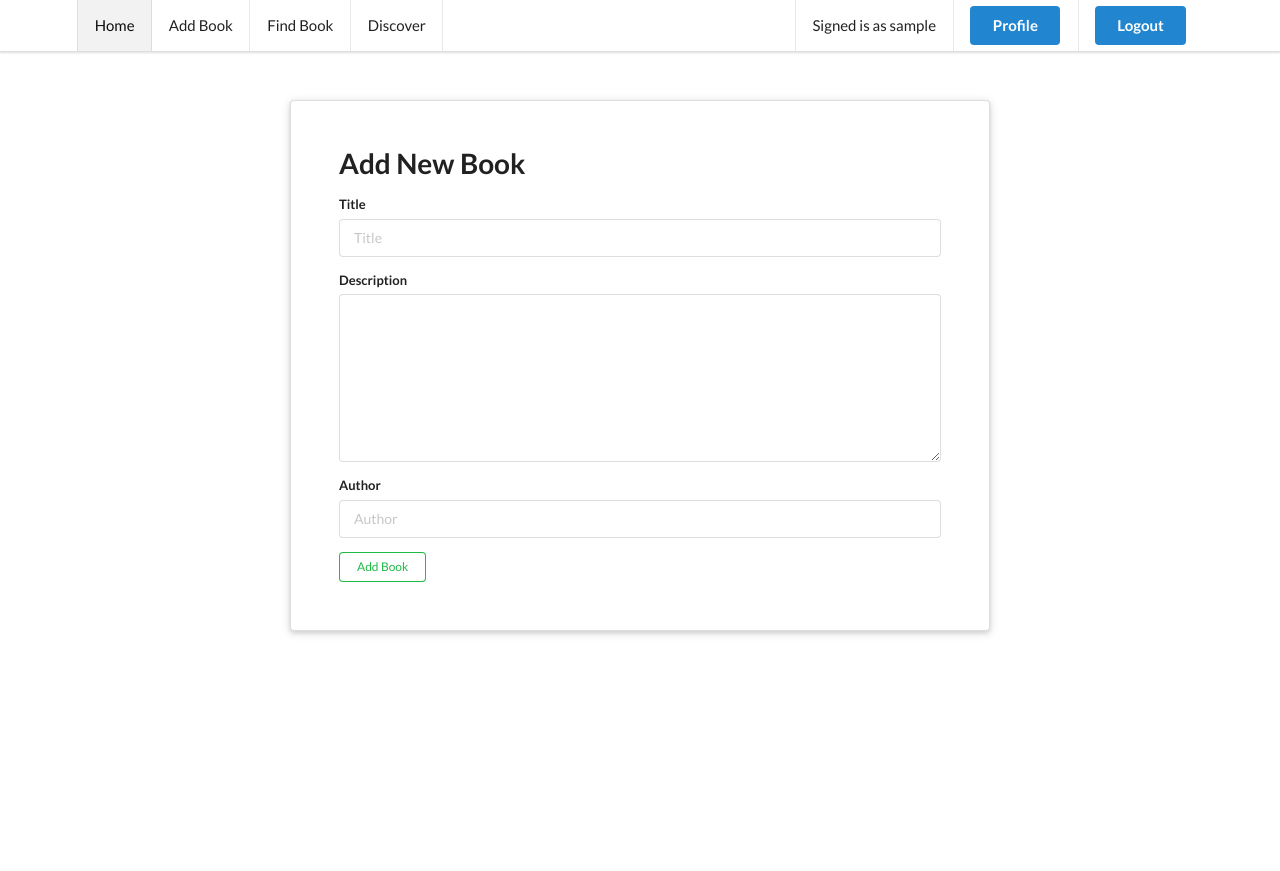
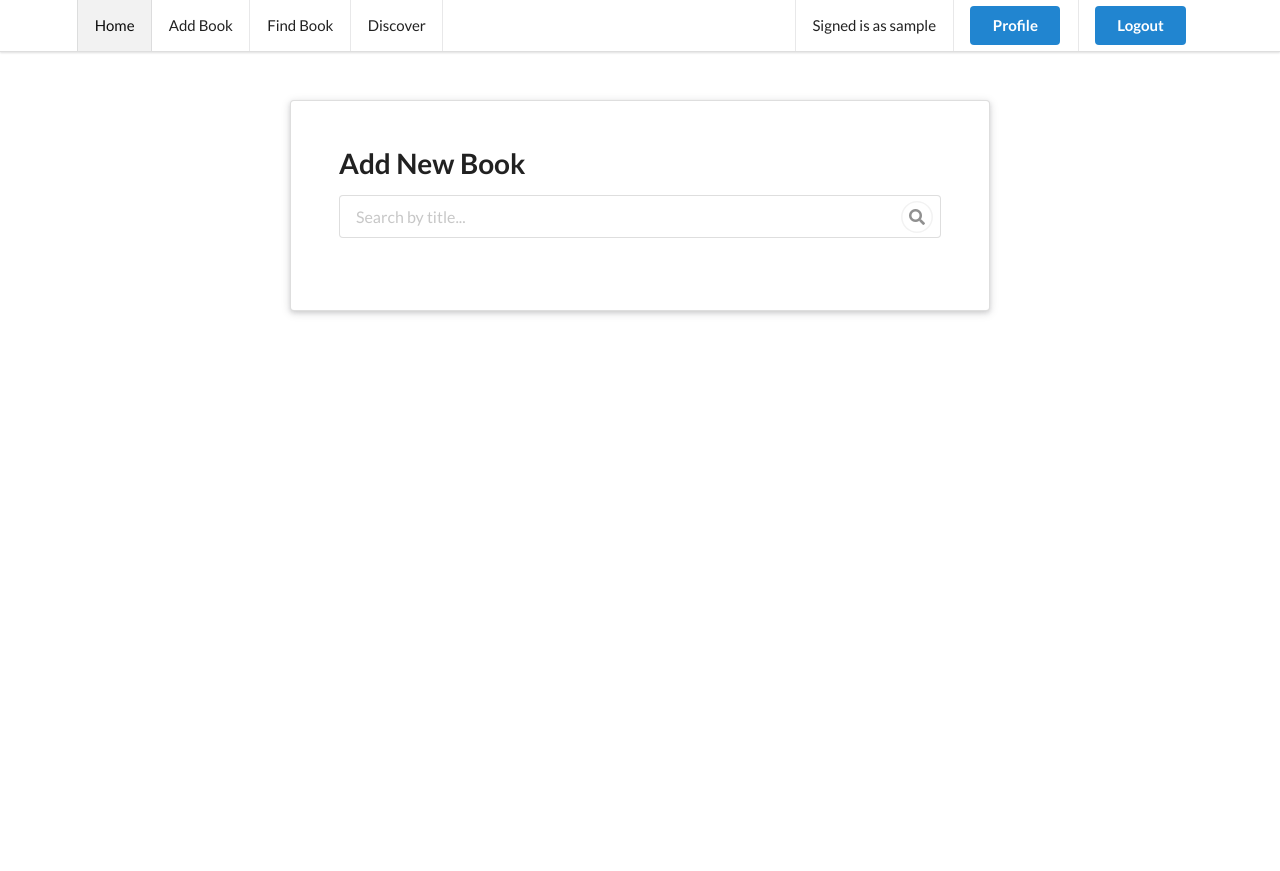
Before and after one commit to konradgnat/readbooks, a Node server app: page /books/new in a window 1280 px wide. Shown: the top 871 px of the page. Run offline with Node 20, Linux system fonts and the light colour scheme; the visitor is signed in with stand-in values (Sample User, id 1); some libraries are stand-ins or nearby versions.

Commit message:
Add google books API integration

```diff
--- a/models/book.js
+++ b/models/book.js
@@ -2,10 +2,11 @@ var mongoose = require('mongoose');
 
 var bookSchema = mongoose.Schema({
 	title: String,
+	thumbnail: String,
 	author: String,
-	dateRead: Date,
+	publishedDate: String,
 	description: String,
-	note: String,
+	thoughts: String,
     postedBy: {
     	id: {
     		type: mongoose.Schema.Types.ObjectId,
--- /dev/null
+++ b/public/js/bookApi.js
@@ -0,0 +1,86 @@
+'use strict';
+var booksArr = [];
+var search_input = document.getElementById('in');
+search_input.addEventListener('keydown', function(e){
+	if(e.key === 'Enter') {
+		searchByTitle();
+	}
+})
+
+function bookSelected(node) {
+	var id = parseInt(node.id);
+	node.setAttribute('onclick', '""');
+	document.getElementById('content').innerHTML = '';
+	var descFull = node.getElementsByClassName('descFull')[0];
+	descFull.style.display = 'block';
+	var descShort = node.getElementsByClassName('descShort')[0];
+	descShort.style.display = 'none';
+	var inputs = document.getElementsByTagName('input');
+	inputs[1].value = booksArr[id].thumbnail;
+	inputs[2].value = booksArr[id].title;
+	inputs[3].value = booksArr[id].date;
+	inputs[4].value = booksArr[id].author;
+	inputs[5].value = booksArr[id].descFull;
+	document.getElementById('new_form').appendChild(node);
+	document.getElementById('new_form').innerHTML += '<h4 class="ui header">What was memorable about this book?</h4>'
+		+ '<textarea row="5" type="text" name="thoughts" class="input" placeholder="250 words min"></textarea></div>';
+	document.getElementById('form_submit').style.display = "block";
+	document.getElementsByClassName('search_bar')[0].style.display = "none";
+}
+function searchByTitle() {
+	var s = document.getElementById('in').value;
+ 	var string = "https://www.googleapis.com/books/v1/volumes?q="+encodeURIComponent(s)+"&callback=handleResponse";
+	var ms = document.createElement('script');
+	ms.setAttribute('src',string);
+	document.head.appendChild(ms);
+}
+function handleResponse(response) {
+	booksArr = [];
+	var sectionHTML = '',
+		desc,
+		descFull,
+		descShort,
+		author,
+		thumbnail,
+		date;
+	console.log(response);
+	if(response.totalItems === 0){
+		document.getElementById("content").innerHTML = 'Nothing found';
+		return null;
+	}
+	for (var i = 0; i < response.items.length; i++) {
+		var book = {};
+		var item = response.items[i];
+		book.title = item.volumeInfo.title ? item.volumeInfo.title : '';
+		book.date = item.volumeInfo.publishedDate ? item.volumeInfo.publishedDate : '';
+		if(item.volumeInfo.description) {
+			book.descFull = item.volumeInfo.description;
+			book.descShort = item.volumeInfo.description.slice(0,50) + '...';
+		} else {
+			book.descFull = '';
+			book.descShort = '';
+		}
+
+		book.author = item.volumeInfo.authors ? item.volumeInfo.authors[0] : '';
+		book.thumbnail = item.volumeInfo.imageLinks ? item.volumeInfo.imageLinks.smallThumbnail : '/images/no_results.svg';
+		booksArr.push(book);
+
+		var itemHTML = '<div class="item" id="' + i
+			+ '"" onclick="bookSelected(this)"><a class="ui tiny image"><img src="'
+			+ book.thumbnail
+			+ '"></a><div class="content"><a class="header">'
+			+ book.title
+			+ '</a><div class="meta"><span class="date">'
+			+ book.date
+			+ '</span><span class="author">'
+			+ book.author
+			+ '</span></div><div class="description descShort"><p>'
+			+ book.descShort
+			+ '</p></div><div class="description descFull" style="display:none;"><p>'
+			+ book.descFull
+			+ '</p></div></div></div>';
+			sectionHTML += itemHTML;
+	}
+	document.getElementById("content").innerHTML = sectionHTML;
+
+}
--- a/public/stylesheets/style.css
+++ b/public/stylesheets/style.css
@@ -1,5 +1,15 @@
 #main-title {
 	margin-top: 100px;
+}
+.book_main h1 {
+	margin-top: 0px!important;
+}
+.book_cards h3 {
+	margin-top: 0px!important;
+}
+
+.book_cards .ui.tiny.image img[src=""] {
+   display: none!important;
 }
 .inline-element {
 	display: inline-block;
--- /dev/null
+++ b/public/stylesheets/subpage.css
@@ -0,0 +1,6 @@
+textarea {
+	width: 100%;
+}
+.search_bar {
+	width: 100%;
+}
--- a/routes/books.js
+++ b/routes/books.js
@@ -18,15 +18,19 @@ router.get('/new', isLoggedIn, function(req, res){
 	res.render('books/new');
 })
 router.post('/', isLoggedIn, function(req, res){
+	console.log(req);
 	var title = req.body.title,
 		description = req.body.description,
 		author = req.body.author,
+		publishedDate = req.body.publishedDate,
+		thumbnail = req.body.thumbnail,
+		thoughts = req.body.thoughts,
 		postedBy = {
 			id : req.user._id,
 			email : (req.user.local.email) ? (req.user.local.email) : (req.user.facebook.name)
 		},
-		newBook = { title: title, author: author, dateRead: Date.now(),
-		 description: description, note:"note", postedBy : postedBy };
+		newBook = { thumbnail: thumbnail, title: title, author: author, publishedDate: publishedDate,
+		 description: description, thoughts:thoughts, postedBy : postedBy };
 	Book.create(newBook, function(err){
 		if(err){
 			console.log(err);
--- a/views/books/new.ejs
+++ b/views/books/new.ejs
@@ -3,21 +3,27 @@
 
 <div id="main-title" class="ui raised very padded text container segment">
   <h1 class="ui header">Add New Book</h1>
+  <div class="search_bar ui icon input">
+    <input id="in" type="text" placeholder="Search by title...">
+    <i class="circular search link icon" onclick="searchByTitle()"></i>
+  </div>
+  <div id="content" class="ui divided items">
+
+  </div>
   <form class="ui form" action="/books" method="POST">
-    <div class="field">
-      <label>Title</label>
-      <input type="text" name="title" placeholder="Title">
-    </div>
-    <div class="field">
-      <label>Description</label>
-      <textarea row="2" name="description"></textarea>
-    </div>
-      <div class="field">
-      <label>Author</label>
-      <input type="text" name="author" placeholder="Author">
-    </div>
-    <button type="submit" class="ui tiny green basic button">Add Book</button>
-  </form>
+    <input type="hidden" name="thumbnail">
+    <input type="hidden" name="title">
+    <input type="hidden" name="publishedDate">
+    <input type="hidden" name="author">
+    <input type="hidden" name="description">
+    <div id="new_form" class="ui divided items book_entry"></div>
+    <button id="form_submit" type="submit" class="ui tiny green basic button" style="display:none;">Add Book</button>
+</form>
+<script src="https://apis.google.com/js/api.js"></script>
+
+
+
+<script src="../../js/bookApi.js"></script>
 </div>
 
 <% include ../partials/footer %>
--- a/views/partials/header.ejs
+++ b/views/partials/header.ejs
@@ -9,6 +9,7 @@
   <!-- Site Properties -->
   <title>ReadBooks</title>
   <link rel="stylesheet" type="text/css" href="https://cdnjs.cloudflare.com/ajax/libs/semantic-ui/2.2.10/semantic.min.css">
+  <link rel="stylesheet" type="text/css" href="/stylesheets/subpage.css">
   <link rel="stylesheet" type="text/css" href="/stylesheets/style.css">
 </head>
 <body>
```
Also changed, not shown: views/books/edit.ejs (+8 -3 lines), views/books/show.ejs (+40 -14 lines), views/index.ejs (+17 -10 lines), public/images/no_results.svg (added).
